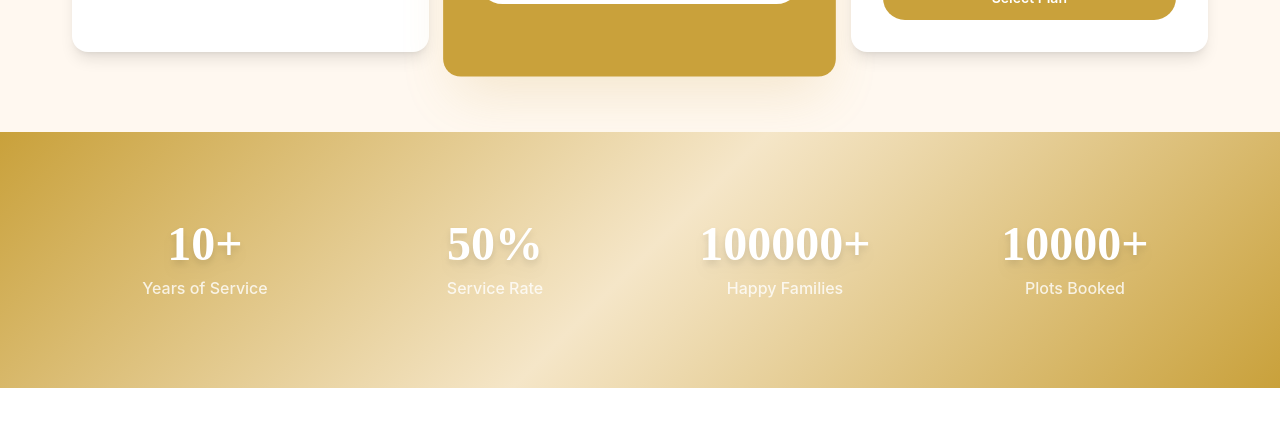
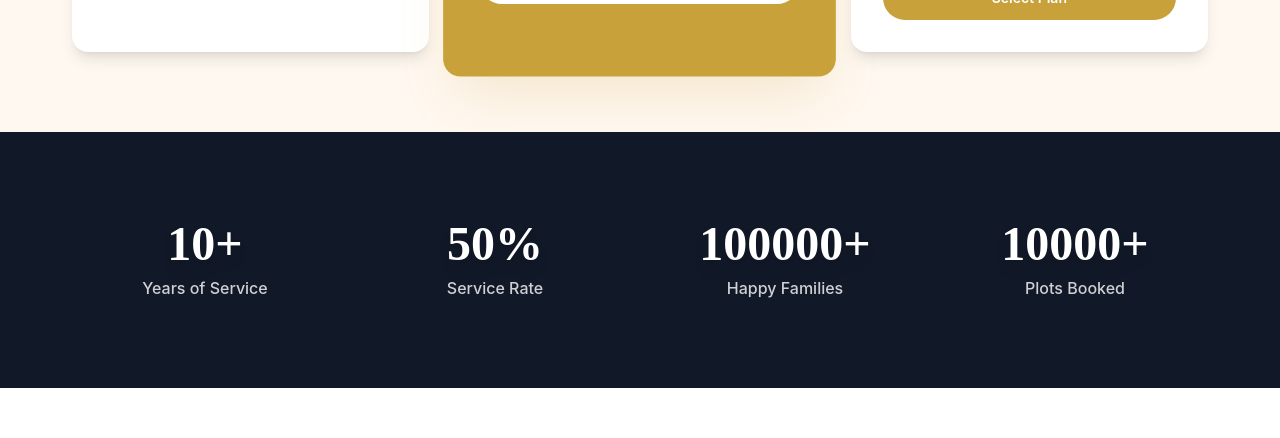
Before and after one commit to unknownun0/memorial, a Next.js app: page / in a window 1280 px wide. Shown: the part 1940-2378 px from the top of the page. Built offline with nearby package versions, Linux system fonts and the light colour scheme.

Commit message:
dark background for stats section

```diff
--- a/src/components/StatsCounter.jsx
+++ b/src/components/StatsCounter.jsx
@@ -53,7 +53,7 @@ export default function StatsCounter() {
   }, []);
 
   return (
-    <section ref={ref} className="py-16 gold-gradient-bg">
+    <section ref={ref} className="py-16 bg-gray-900">
       <div className="container-custom">
         <div className="grid grid-cols-2 md:grid-cols-4 gap-6">
           {stats.map((stat, i) => (
```
